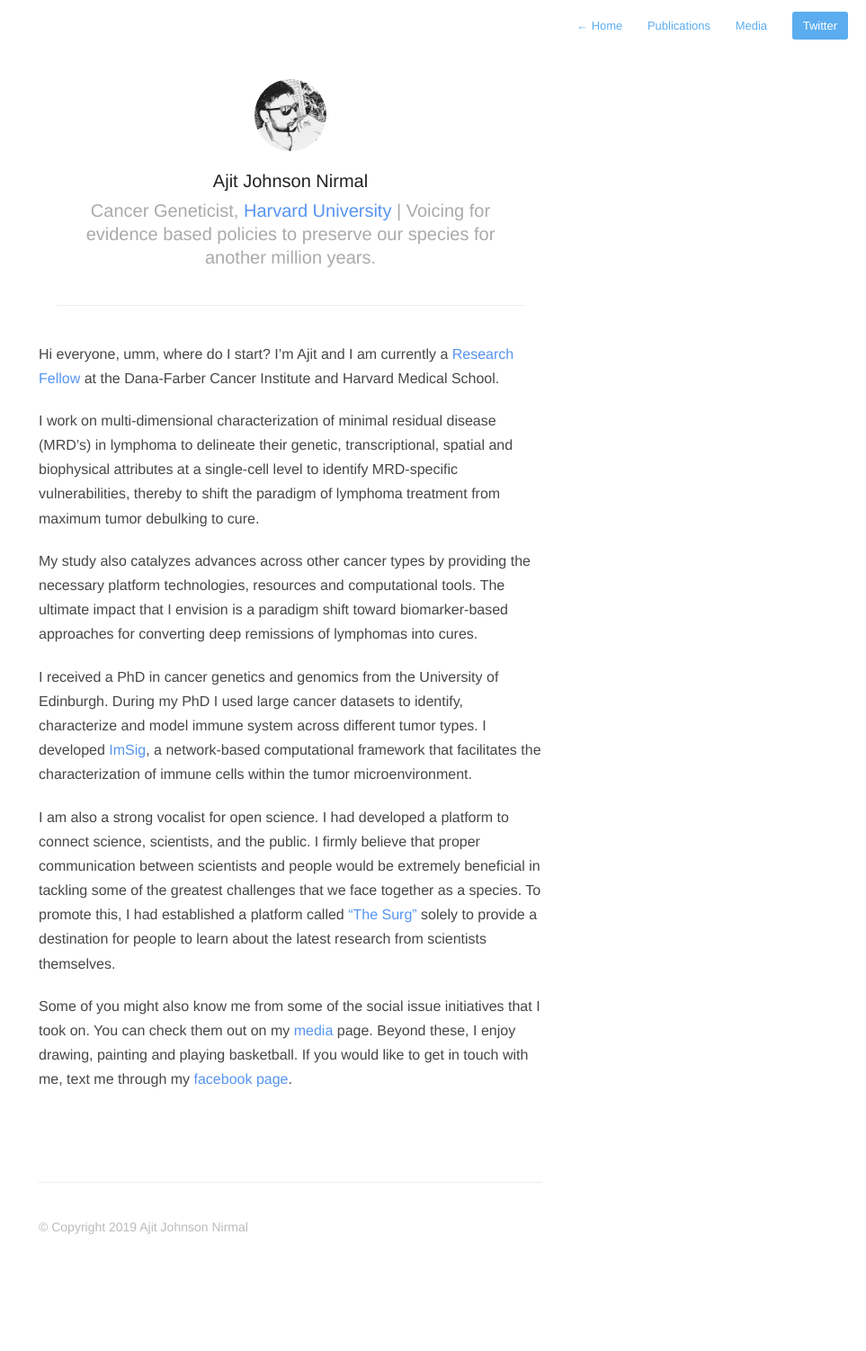
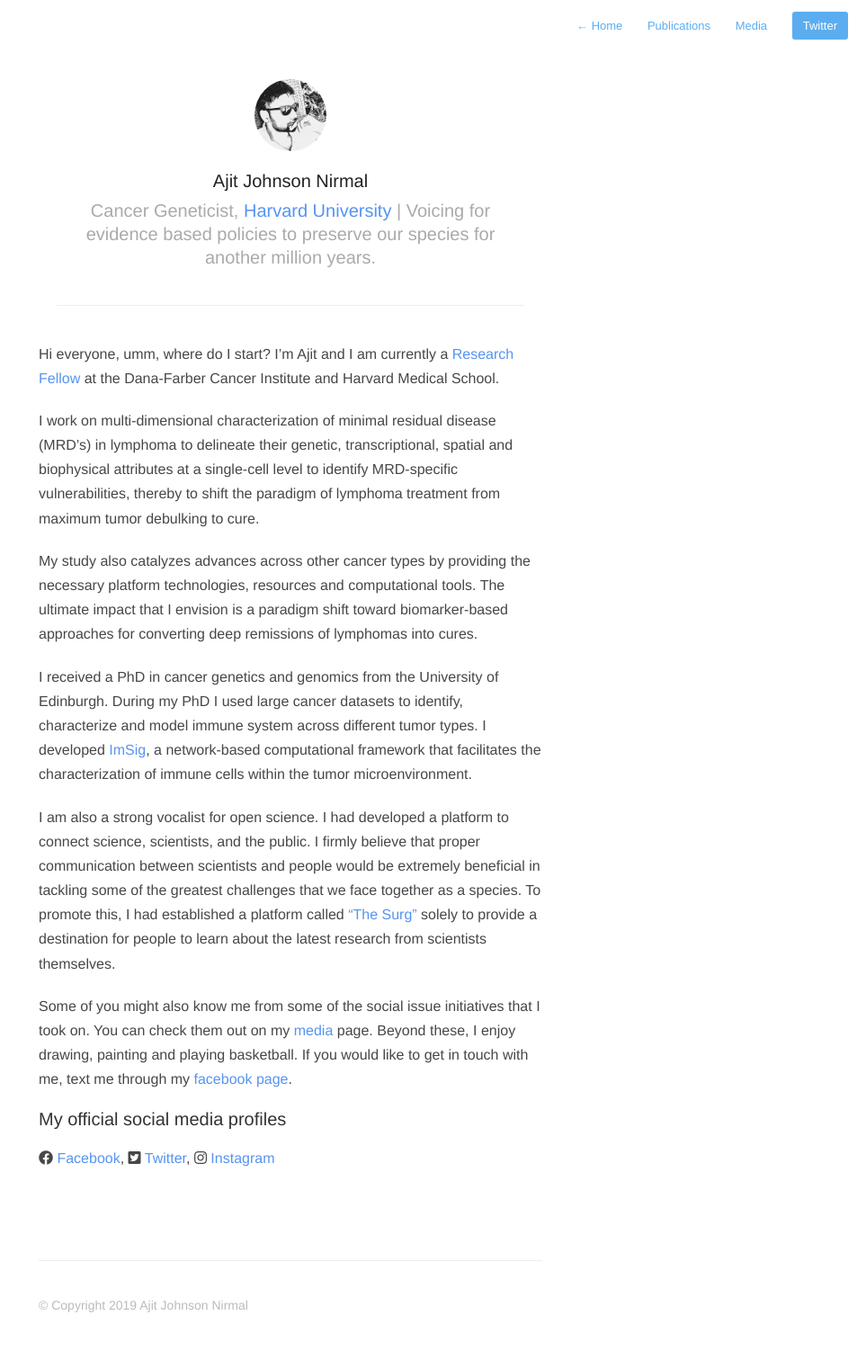
Before and after one commit to jjacklee116/ajitjohnson.github.io, a Jekyll site: the page built from about.md, in a window 1280 px wide. Shown: the whole page at 90% size, without its empty margins (317-1280 px from the left). Built offline with Jekyll 4.4.1, drawn with Linux system fonts in a browser that asks for light colours; nearby versions of some CDN libraries; before the commit the page ends 1415 px from its top, so only the background shows below that.

Commit message:
social media

```diff
--- a/_layouts/default.html
+++ b/_layouts/default.html
@@ -10,6 +10,7 @@
   <link rel="stylesheet" href="{{ "/" | relative_url  }}assets/css/style.css">
   <link rel="alternate" type="application/rss+xml" title="My Blog" href="{{ "/" | relative_url  }}feed.xml">
   <link rel="stylesheet" href="{{ "/" | relative_url  }}assets/css/highlight.css">
+  <link rel="stylesheet" href="https://use.fontawesome.com/releases/v5.8.1/css/all.css" integrity="sha384-50oBUHEmvpQ+1lW4y57PTFmhCaXp0ML5d60M1M7uH2+nqUivzIebhndOJK28anvf" crossorigin="anonymous">
 </head>
 <body>
 
--- a/about.md
+++ b/about.md
@@ -22,4 +22,8 @@
 Some of you might also know me from some of the social issue initiatives that I took on. You can check them out on my [media](/media) page. Beyond these, I enjoy drawing, painting and playing basketball. If you would like to get in touch with me, text me through my [facebook page](https://www.facebook.com/ajitjohnsonnirmal).
 
 
+### My official social media profiles
+<i class="fab fa-facebook"></i>[ Facebook](https://www.facebook.com/ajitjohnsonnirmal), <i class="fab fa-twitter-square"></i>[ Twitter](https://twitter.com/ajitjohnson_n), <i class="fab fa-instagram"></i>[ Instagram](https://www.instagram.com/ajitjohnson_n/)
+
+
 {% include footer.html %}
```
